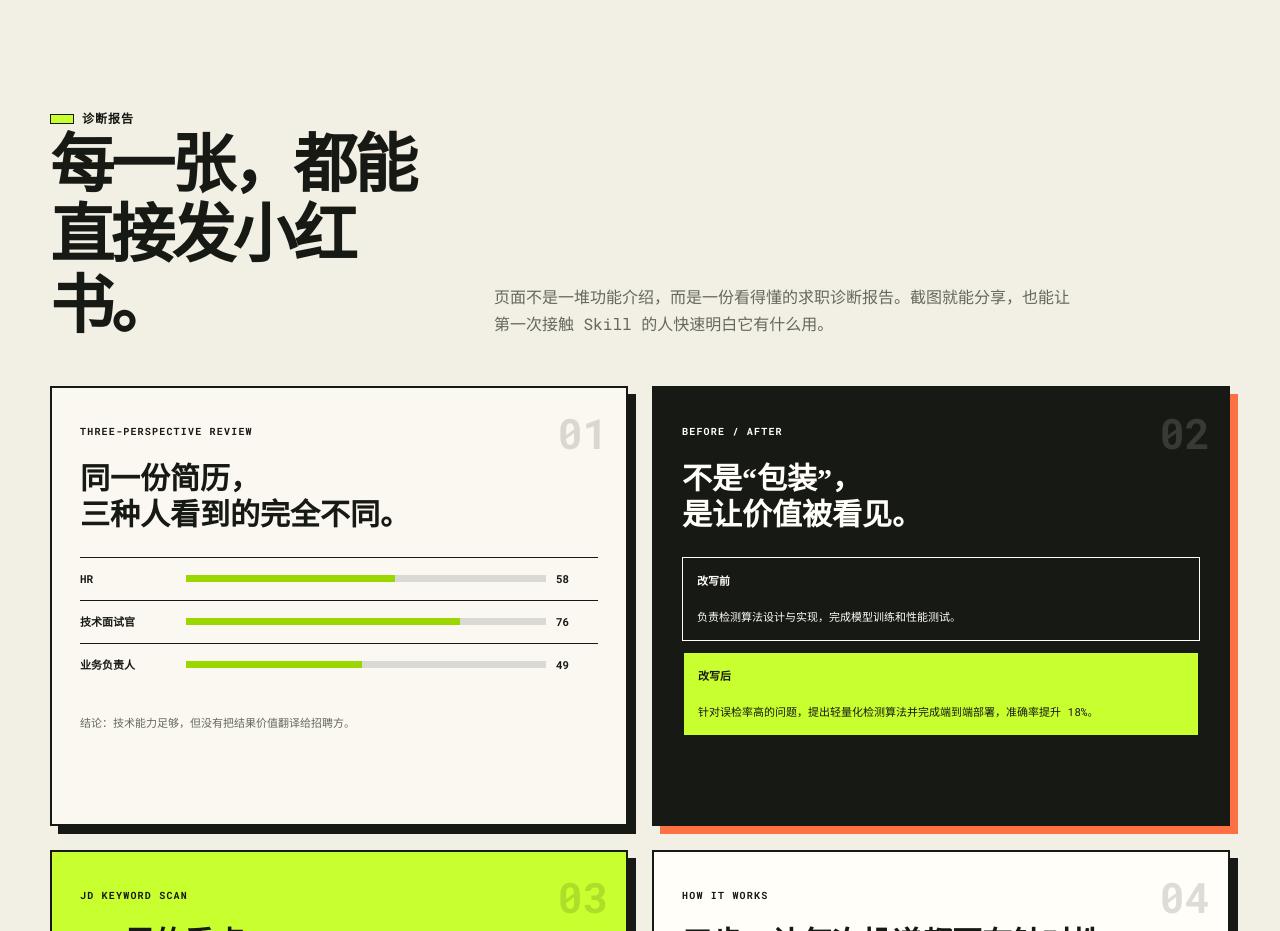
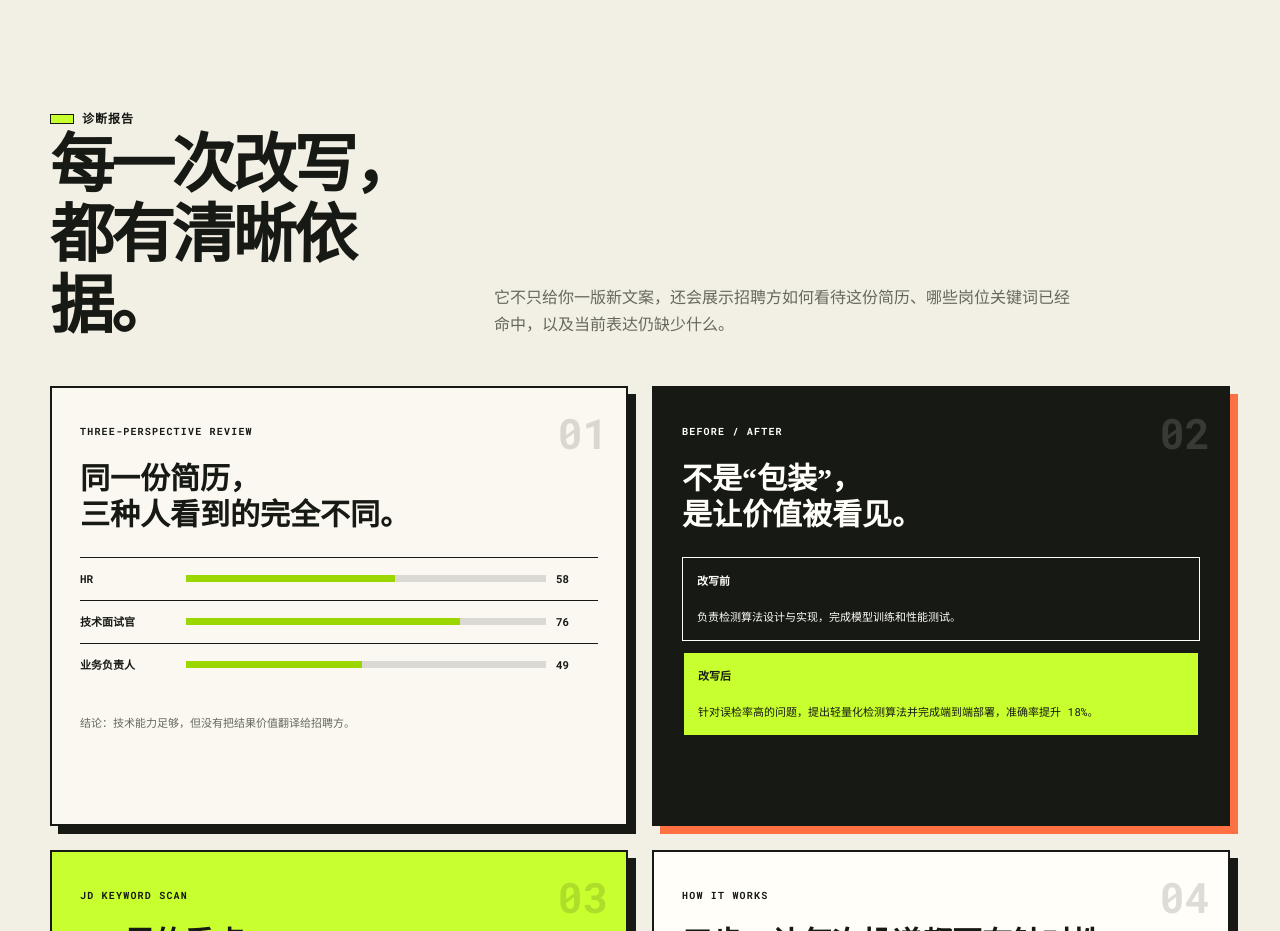
Before and after one commit to youxch/resume-tailor, a plain HTML site: page index.html in a window 1280 px wide. Shown: the part 940-1871 px from the top of the page. Drawn offline with Linux system fonts and the light colour scheme.

Commit message:
update: 微调展示页 index.html，移除占位截图

```diff
--- a/index.html
+++ b/index.html
@@ -359,8 +359,8 @@
 
     <section class="wrap section" id="cards">
       <div class="section-head">
-        <div><span class="section-kicker">诊断报告</span><h2>每一张，都能直接发小红书。</h2></div>
-        <p>页面不是一堆功能介绍，而是一份看得懂的求职诊断报告。截图就能分享，也能让第一次接触 Skill 的人快速明白它有什么用。</p>
+        <div><span class="section-kicker">诊断报告</span><h2>每一次改写，都有清晰依据。</h2></div>
+        <p>它不只给你一版新文案，还会展示招聘方如何看待这份简历、哪些岗位关键词已经命中，以及当前表达仍缺少什么。</p>
       </div>
       <div class="cards-grid">
         <article class="capture-card">
```
Also changed, not shown: screenshots/01-cover-mobile-raw.png (deleted), screenshots/01-cover.png (deleted), screenshots/02-card-1-raw.png (deleted), screenshots/03-card-2-raw.png (deleted), screenshots/04-card-3-raw.png (deleted), screenshots/05-card-4-raw.png (deleted).
